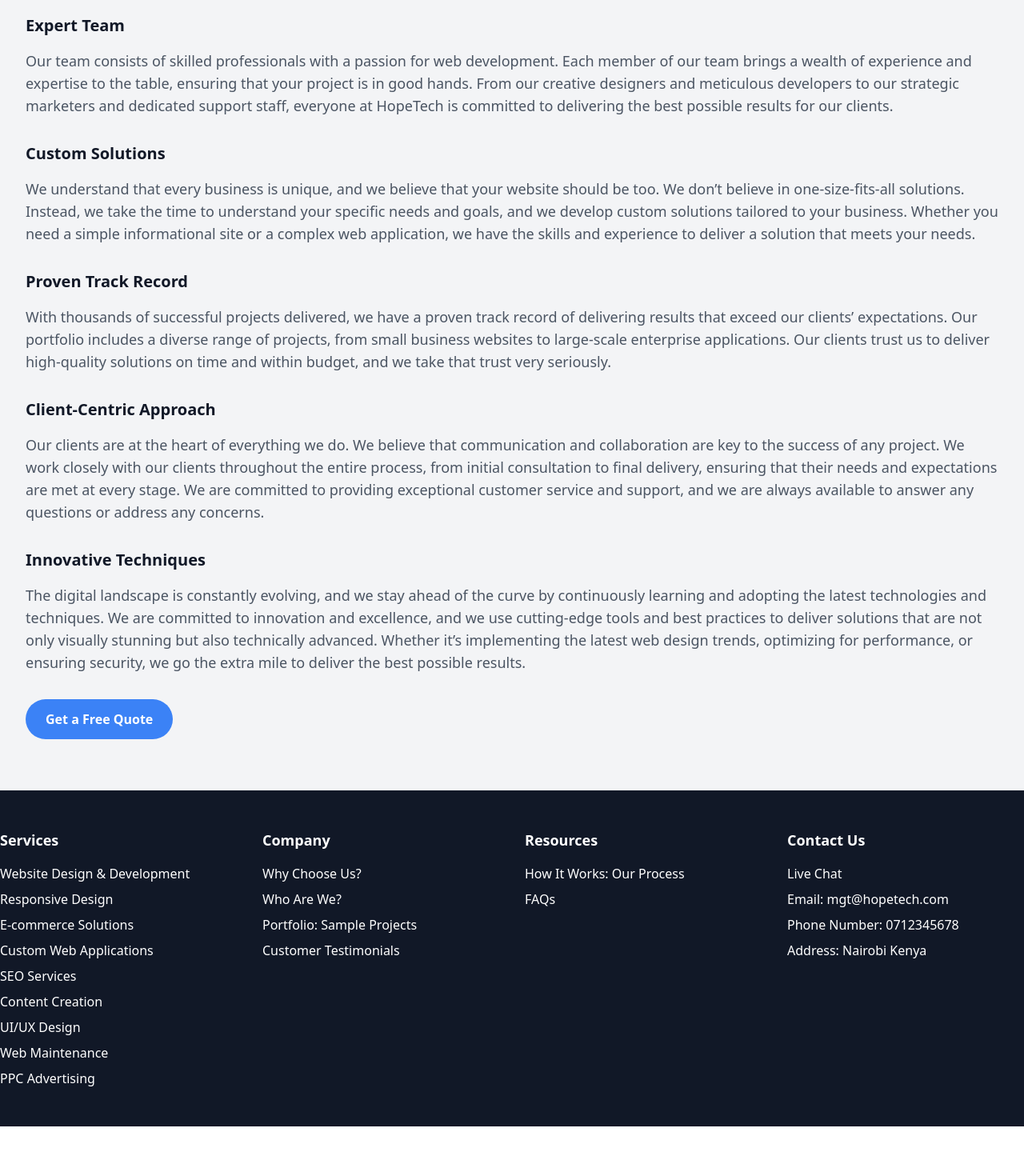
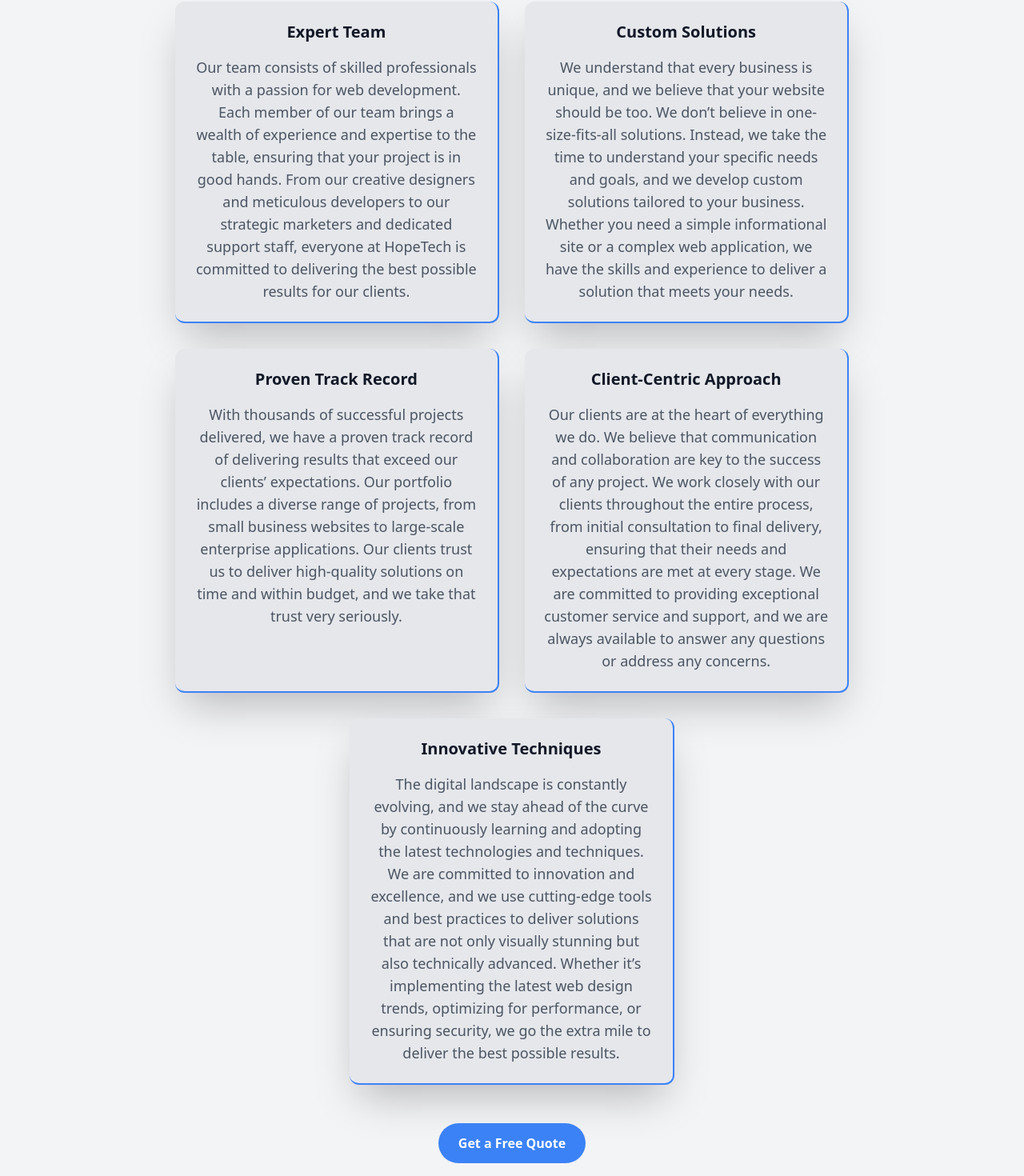
Before and after one commit to winny52/HopeTech, a React (Vite) app: page /about/expertise in a window 1280 px wide. Shown: the part 206-1676 px from the top of the page at 80% size. Before the commit the page ends 1614 px from the top, so only its background shows below. Built offline with nearby package versions, Linux system fonts and the light colour scheme.

Commit message:
Added styling to expertise

```diff
--- a/src/components/Expertise.jsx
+++ b/src/components/Expertise.jsx
@@ -17,42 +17,54 @@ const ExpertiseSection = () => {
             Choosing the right partner for your web design and development needs is crucial. At HopeTech, we stand out from the competition by offering unparalleled service, expertise, and results.
           </p>
 
-          <div className="mt-8 text-left">
+          <div className="flex flex-wrap justify-center">
+          <div className="bg-gray-200 p-6 rounded-xl border-b-2 border-r-2 border-blue-500 hover:bg-gray-300 transition duration-300 shadow-2xl m-4 w-full sm:w-5/6 md:w-2/5 lg:w-1/3">
             <h3 className="text-xl font-bold text-gray-900">Expert Team</h3>
             <p className="mt-4 text-lg text-gray-600">
               Our team consists of skilled professionals with a passion for web development. Each member of our team brings a wealth of experience and expertise to the table, ensuring that your project is in good hands. From our creative designers and meticulous developers to our strategic marketers and dedicated support staff, everyone at HopeTech is committed to delivering the best possible results for our clients.
             </p>
+          </div>
 
-            <h3 className="text-xl font-bold text-gray-900 mt-8">Custom Solutions</h3>
+          <div className="bg-gray-200 p-6 rounded-xl border-b-2 border-r-2 border-blue-500 hover:bg-gray-300 transition duration-300 shadow-2xl m-4 w-full sm:w-5/6 md:w-2/5 lg:w-1/3">
+            <h3 className="text-xl font-bold text-gray-900 mt-8 md:mt-0">Custom Solutions</h3>
             <p className="mt-4 text-lg text-gray-600">
               We understand that every business is unique, and we believe that your website should be too. We don’t believe in one-size-fits-all solutions. Instead, we take the time to understand your specific needs and goals, and we develop custom solutions tailored to your business. Whether you need a simple informational site or a complex web application, we have the skills and experience to deliver a solution that meets your needs.
             </p>
+          </div>
 
-            <h3 className="text-xl font-bold text-gray-900 mt-8">Proven Track Record</h3>
+          <div className="bg-gray-200 p-6 rounded-xl border-b-2 border-r-2 border-blue-500 hover:bg-gray-300 transition duration-300 shadow-2xl m-4 w-full sm:w-5/6 md:w-2/5 lg:w-1/3">
+            <h3 className="text-xl font-bold text-gray-900 mt-8 md:mt-0">Proven Track Record</h3>
             <p className="mt-4 text-lg text-gray-600">
               With thousands of successful projects delivered, we have a proven track record of delivering results that exceed our clients’ expectations. Our portfolio includes a diverse range of projects, from small business websites to large-scale enterprise applications. Our clients trust us to deliver high-quality solutions on time and within budget, and we take that trust very seriously.
             </p>
+          </div>
 
-            <h3 className="text-xl font-bold text-gray-900 mt-8">Client-Centric Approach</h3>
+          <div className="bg-gray-200 p-6 rounded-xl border-b-2 border-r-2 border-blue-500 hover:bg-gray-300 transition duration-300 shadow-2xl m-4 w-full sm:w-5/6 md:w-2/5 lg:w-1/3">
+            <h3 className="text-xl font-bold text-gray-900 mt-8 md:mt-0">Client-Centric Approach</h3>
             <p className="mt-4 text-lg text-gray-600">
               Our clients are at the heart of everything we do. We believe that communication and collaboration are key to the success of any project. We work closely with our clients throughout the entire process, from initial consultation to final delivery, ensuring that their needs and expectations are met at every stage. We are committed to providing exceptional customer service and support, and we are always available to answer any questions or address any concerns.
             </p>
+          </div>
 
-            <h3 className="text-xl font-bold text-gray-900 mt-8">Innovative Techniques</h3>
+          <div className="bg-gray-200 p-6 rounded-xl border-b-2 border-r-2 border-blue-500 hover:bg-gray-300 transition duration-300 shadow-2xl m-4 w-full sm:w-5/6 md:w-2/5 lg:w-1/3">
+            <h3 className="text-xl font-bold text-gray-900 mt-8 md:mt-0">Innovative Techniques</h3>
             <p className="mt-4 text-lg text-gray-600">
-            The digital landscape is constantly evolving, and we stay ahead of the curve by continuously learning and adopting the latest technologies and techniques. We are committed to innovation and excellence, and we use cutting-edge tools and best practices to deliver solutions that are not only visually stunning but also technically advanced. Whether it’s implementing the latest web design trends, optimizing for performance, or ensuring security, we go the extra mile to deliver the best possible results.
-
+              The digital landscape is constantly evolving, and we stay ahead of the curve by continuously learning and adopting the latest technologies and techniques. We are committed to innovation and excellence, and we use cutting-edge tools and best practices to deliver solutions that are not only visually stunning but also technically advanced. Whether it’s implementing the latest web design trends, optimizing for performance, or ensuring security, we go the extra mile to deliver the best possible results.
             </p>
-
-            <div className="mt-8">
-              <button onClick={handleClick} className="bg-blue-500 hover:bg-gray-900 text-white font-bold py-3 px-6 rounded-full focus:outline-none focus:ring-2 focus:ring-blue-500 focus:ring-offset-2 focus:ring-offset-gray-100">
-                Get a Free Quote
-              </button>
-            </div>
+          </div>
+        </div>
+        <div className="mt-8 text-center">
+          <button
+            onClick={handleClick}
+            className="bg-blue-500 hover:bg-gray-900 text-white font-bold py-3 px-6 rounded-full focus:outline-none focus:ring-2 focus:ring-blue-500 focus:ring-offset-2 focus:ring-offset-gray-100"
+          >
+            Get a Free Quote
+          </button>
+        </div>
           </div>
         </div>
       </div>
-    </div>
+
   );
 };
 
```
